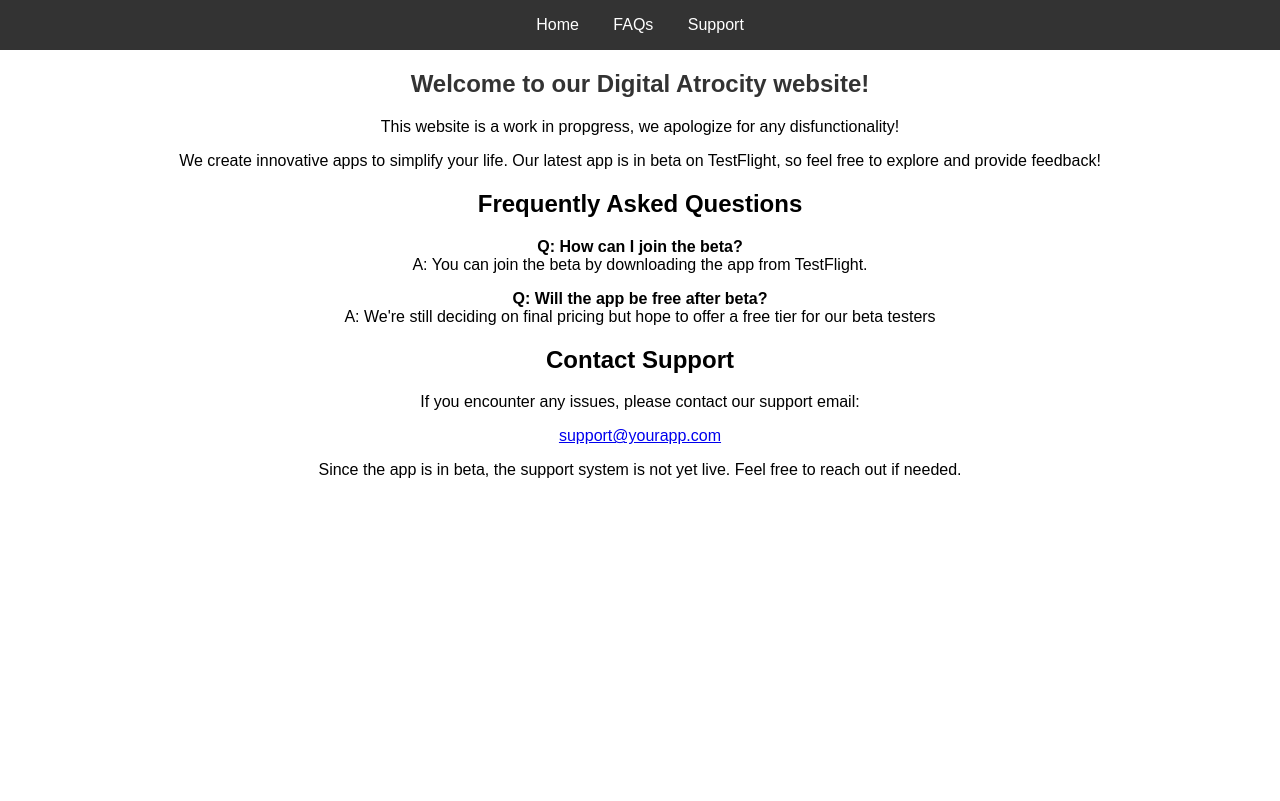
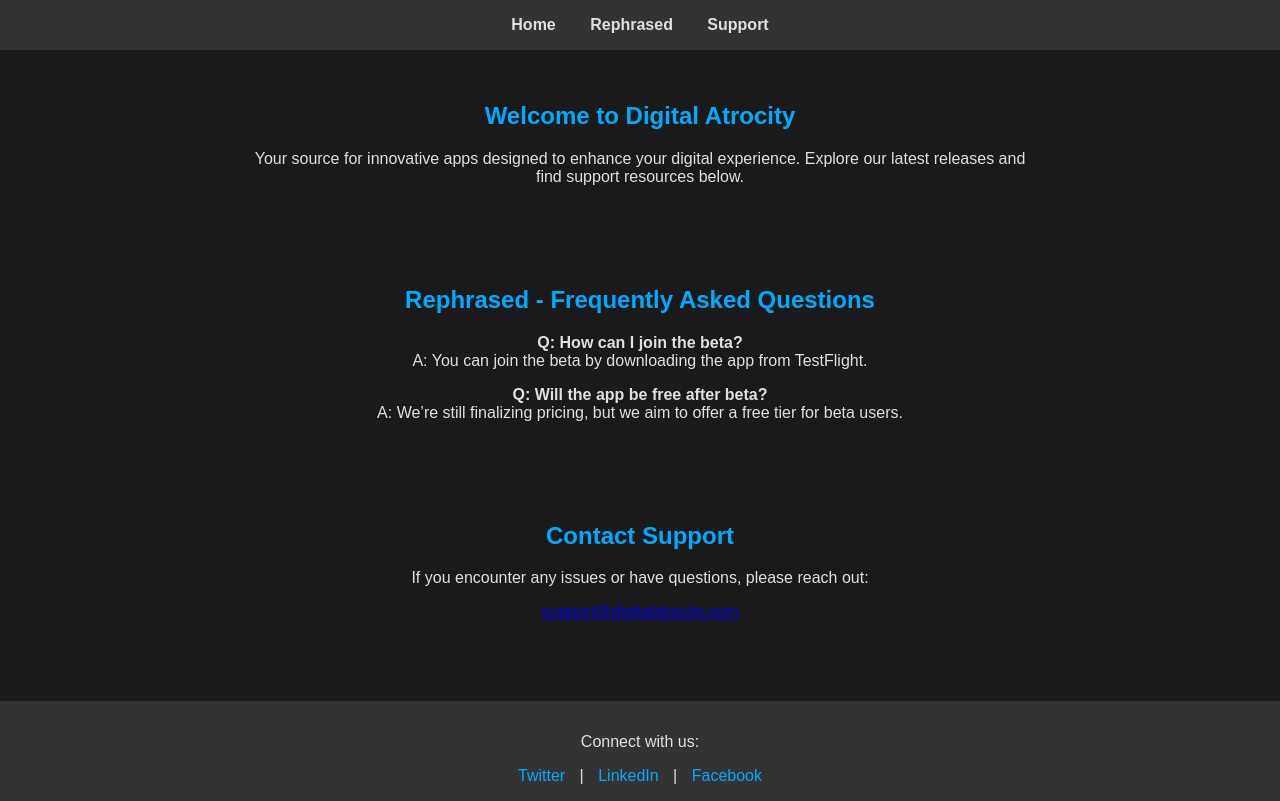
Before and after one commit to DigitalAtrocity/website, a plain HTML site: page index.html in a window 1280 px wide. Drawn offline with Linux system fonts and the light colour scheme.

Commit message:
Update index.html

```diff
--- a/index.html
+++ b/index.html
@@ -5,53 +5,112 @@
     <meta name="viewport" content="width=device-width, initial-scale=1.0">
     <title>Digital Atrocity</title>
     <style>
+        /* General Style */
         body {
             font-family: Arial, sans-serif;
             margin: 0;
             padding: 0;
             text-align: center;
+            background-color: #1a1a1a;
+            color: #e0e0e0;
         }
+
+        /* Navigation */
         nav {
             background-color: #333;
-            padding: 1em;
+            padding: 1em 0;
+            position: sticky;
+            top: 0;
+            z-index: 100;
         }
+
         nav a {
-            color: white;
+            color: #e0e0e0;
             margin: 0 15px;
             text-decoration: none;
+            font-weight: bold;
         }
-         h1 {
-            color: #333;
+
+        nav a:hover {
+            color: #00aaff;
+        }
+
+        /* Section Styles */
+        section {
+            padding: 2em 0;
+            margin: 0 auto;
+            max-width: 800px;
+        }
+
+        #home {
+            background-color: #1a1a1a;
+        }
+
+        #faq {
+            background-color: #222;
+        }
+
+        #support {
+            background-color: #1a1a1a;
+        }
+
+        h1, h2 {
+            color: #00aaff;
+        }
+
+        /* Footer */
+        footer {
+            background-color: #333;
+            color: #e0e0e0;
+            padding: 1em 0;
+            margin-top: 2em;
+        }
+
+        footer a {
+            color: #00aaff;
+            text-decoration: none;
+            margin: 0 10px;
+        }
+
+        footer a:hover {
+            color: #e0e0e0;
         }
     </style>
 </head>
 <body>
+
+    <!-- Navigation -->
     <nav>
         <a href="#home">Home</a>
-         <a href="#faq">FAQs</a>
+        <a href="#rephrased">Rephrased</a>
         <a href="#support">Support</a>
     </nav>
 
-      <!-- Home Page Content -->
+    <!-- Home Section -->
     <section id="home">
-         <h1>Welcome to our Digital Atrocity website!</h1>
-         <p>This website is a work in propgress, we apologize for any disfunctionality!</p>
-         <p>We create innovative apps to simplify your life. Our latest app is in beta on TestFlight, so feel free to explore and provide feedback!</p>
+        <h1>Welcome to Digital Atrocity</h1>
+        <p>Your source for innovative apps designed to enhance your digital experience. Explore our latest releases and find support resources below.</p>
     </section>
 
-      <!-- FAQs Page Content -->
-      <section id="faq">
-         <h2>Frequently Asked Questions</h2>
+    <!-- Rephrased Section (FAQs for your app) -->
+    <section id="rephrased">
+        <h2>Rephrased - Frequently Asked Questions</h2>
         <p><strong>Q: How can I join the beta?</strong><br>A: You can join the beta by downloading the app from TestFlight.</p>
-         <p><strong>Q: Will the app be free after beta?</strong><br>A: We're still deciding on final pricing but hope to offer a free tier for our beta testers</p>
+        <p><strong>Q: Will the app be free after beta?</strong><br>A: We’re still finalizing pricing, but we aim to offer a free tier for beta users.</p>
     </section>
 
-      <!-- Support Page Content -->
+    <!-- Support Section -->
     <section id="support">
         <h2>Contact Support</h2>
-         <p>If you encounter any issues, please contact our support email:</p>
-         <p><a href="mailto:support@yourapp.com">support@yourapp.com</a></p>
-         <p>Since the app is in beta, the support system is not yet live. Feel free to reach out if needed.</p>
+        <p>If you encounter any issues or have questions, please reach out:</p>
+        <p><a href="mailto:support@digitalatrocity.com">support@digitalatrocity.com</a></p>
     </section>
+
+    <!-- Footer with Social Media Links -->
+    <footer>
+        <p>Connect with us:</p>
+        <a href="#">Twitter</a> | <a href="#">LinkedIn</a> | <a href="#">Facebook</a>
+    </footer>
+
 </body>
 </html>
```
Lines whose indentation alone changed are shown as unchanged.
